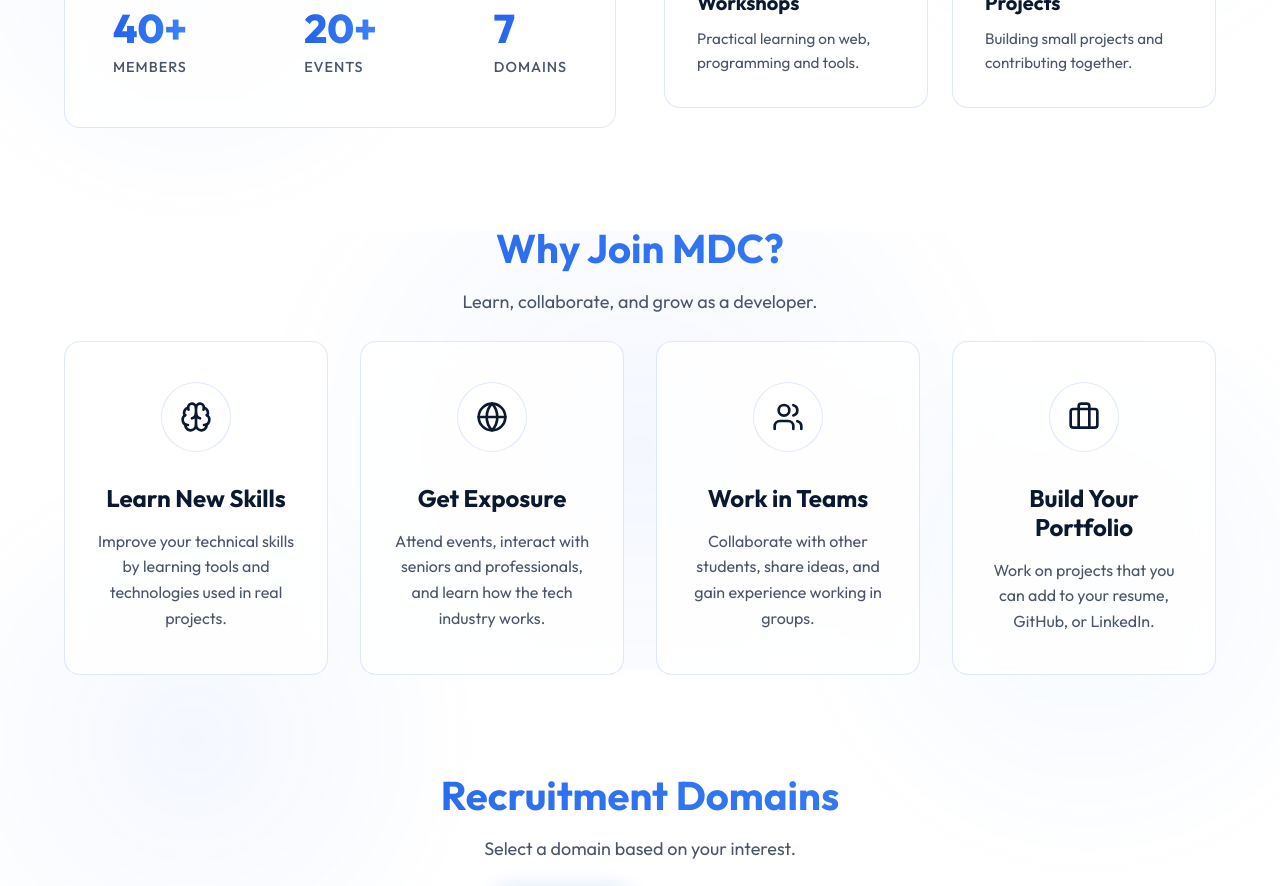
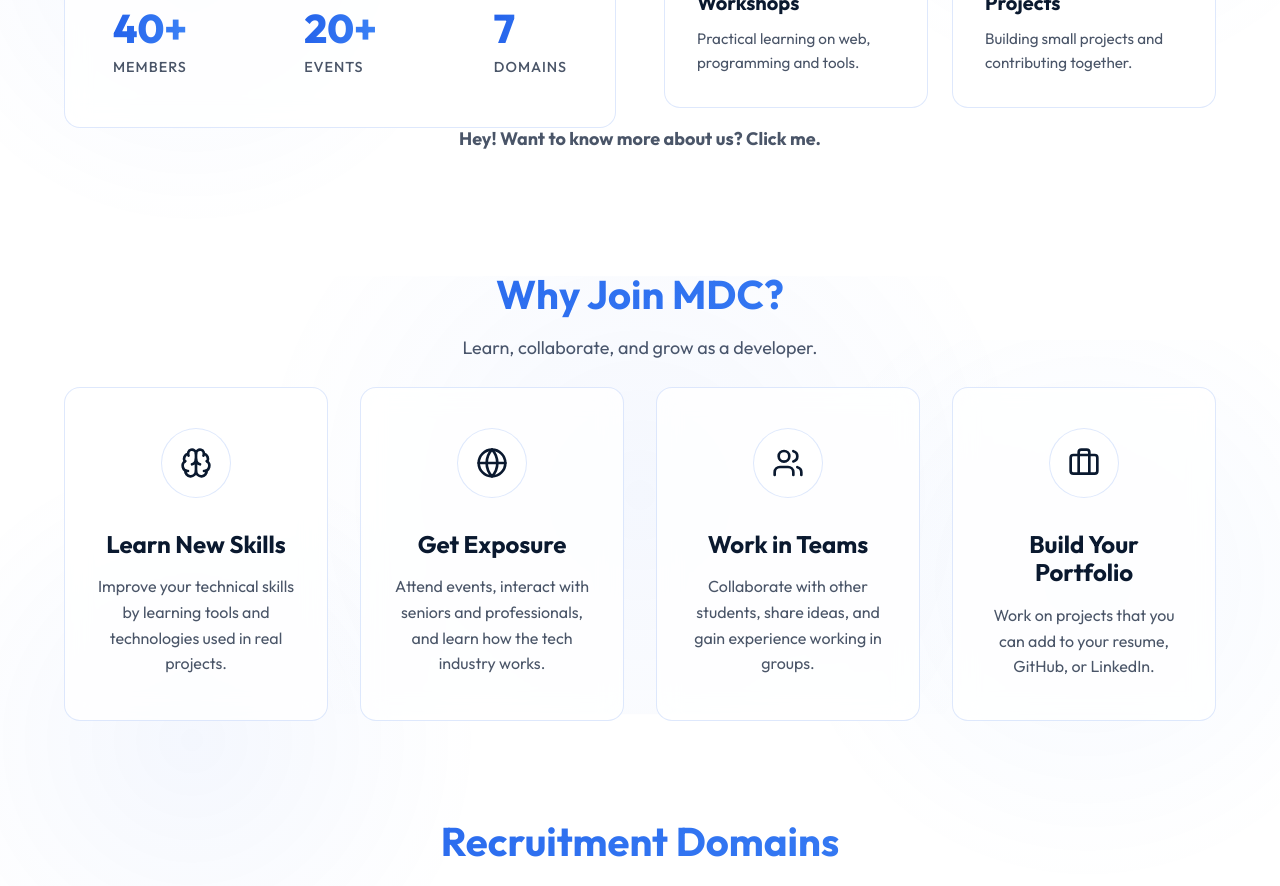
Before and after one commit to mdcgitam/mdc-gitam-recruitment, a React (Vite) app: page / in a window 1280 px wide. Shown: the part 1260-2146 px from the top of the page. Built offline with nearby package versions, Linux system fonts and the light colour scheme.

Commit message:
Add files via upload

```diff
--- a/src/components/AboutSection.jsx
+++ b/src/components/AboutSection.jsx
@@ -55,6 +55,11 @@ const AboutSection = () => {
                         ))}
                     </div>
                 </div>
+                <h3 className="section-subtitle">
+                    <a href="https://mdcgitam.in/" target="_blank" rel="noopener noreferrer">
+                        Hey! Want to know more about us? Click me.
+                    </a>
+                </h3>
             </div>
         </section>
     );
```
